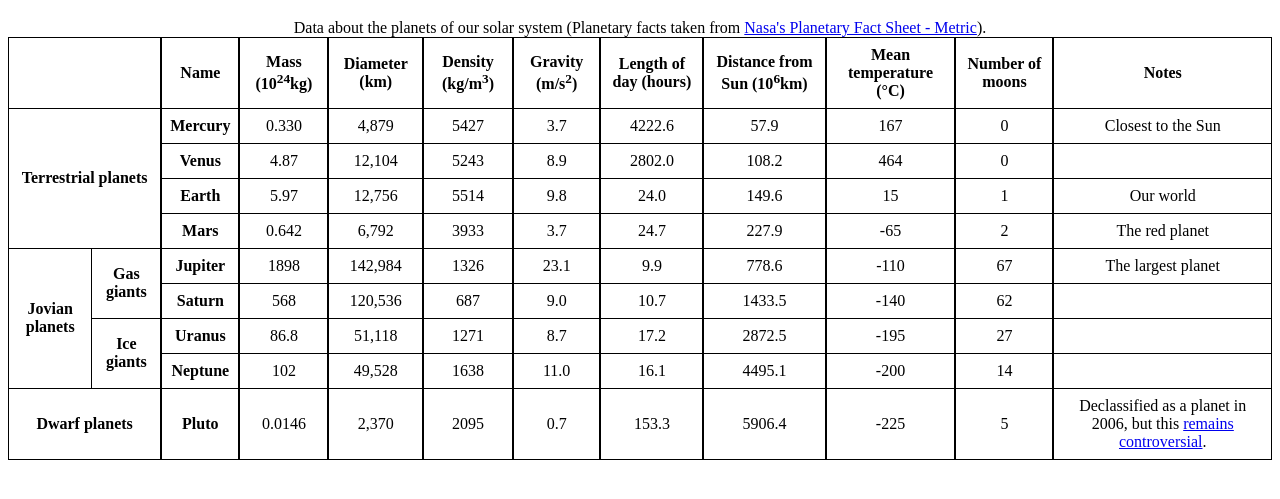
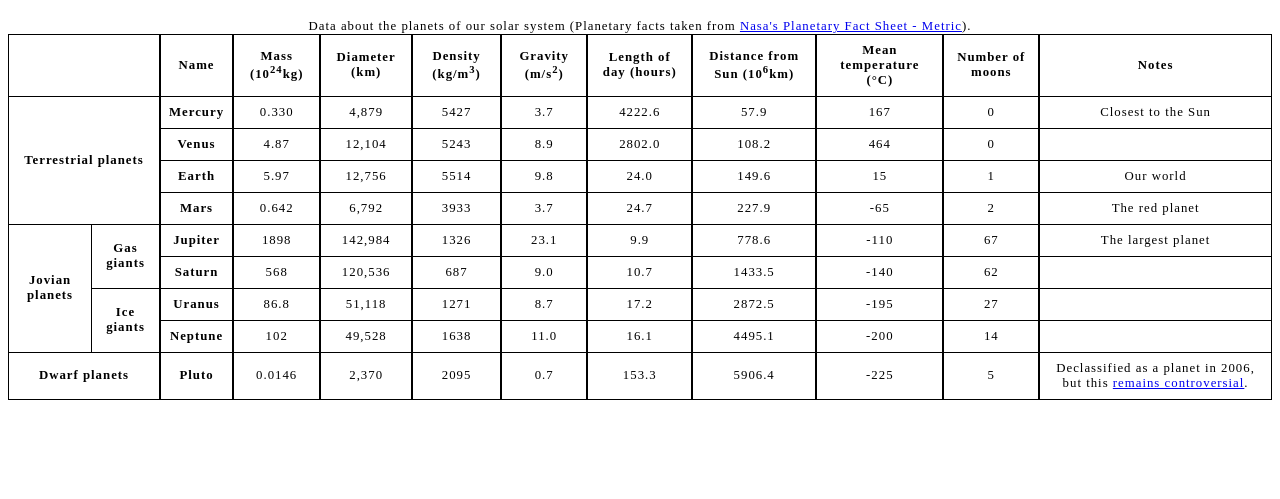
Before and after one commit to Blesstobasiljoy/Planet-data, a plain HTML site: page index.html in a window 1280 px wide. Shown: the part 61-560 px from the top of the page. Drawn offline with Linux system fonts and the light colour scheme.

Commit message:
Update table.css

```diff
--- a/table.css
+++ b/table.css
@@ -1,8 +1,9 @@
 table {
   border-collapse: collapse;
-  border: 2px solid black;
+  border: 2px solid rgb(200, 200, 200);
+  letter-spacing: 1px;
+  font-size: 0.8rem;
 }
-
 th,
 td {
   padding: 5px;
```
